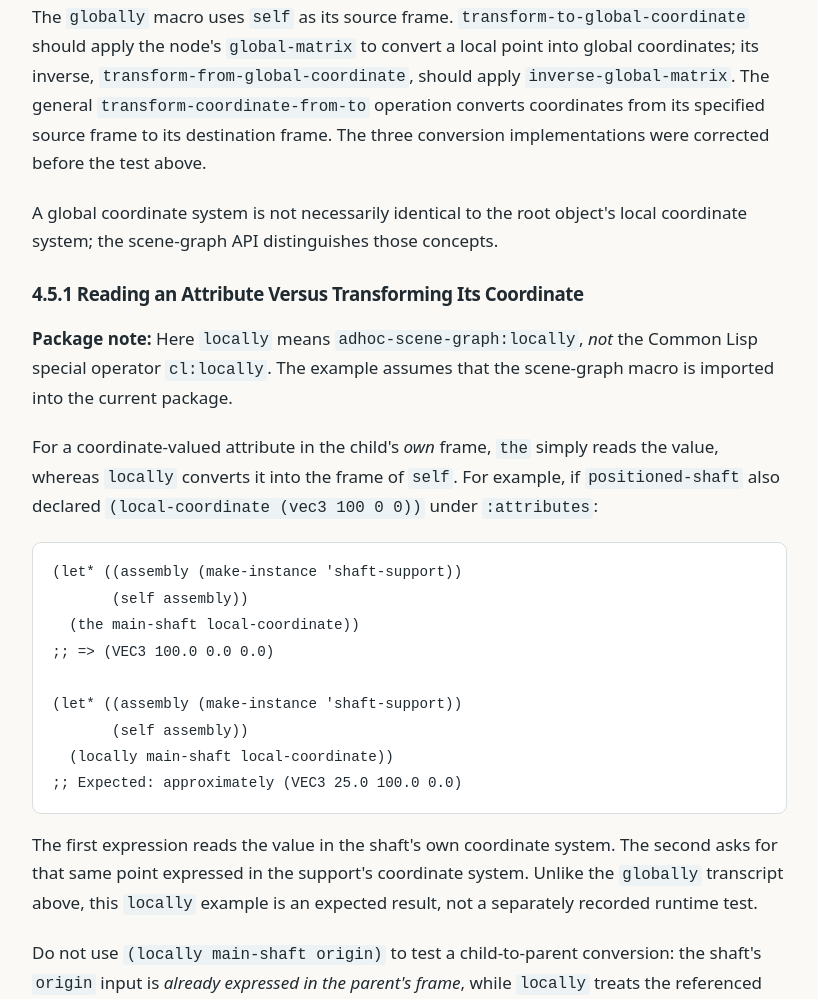
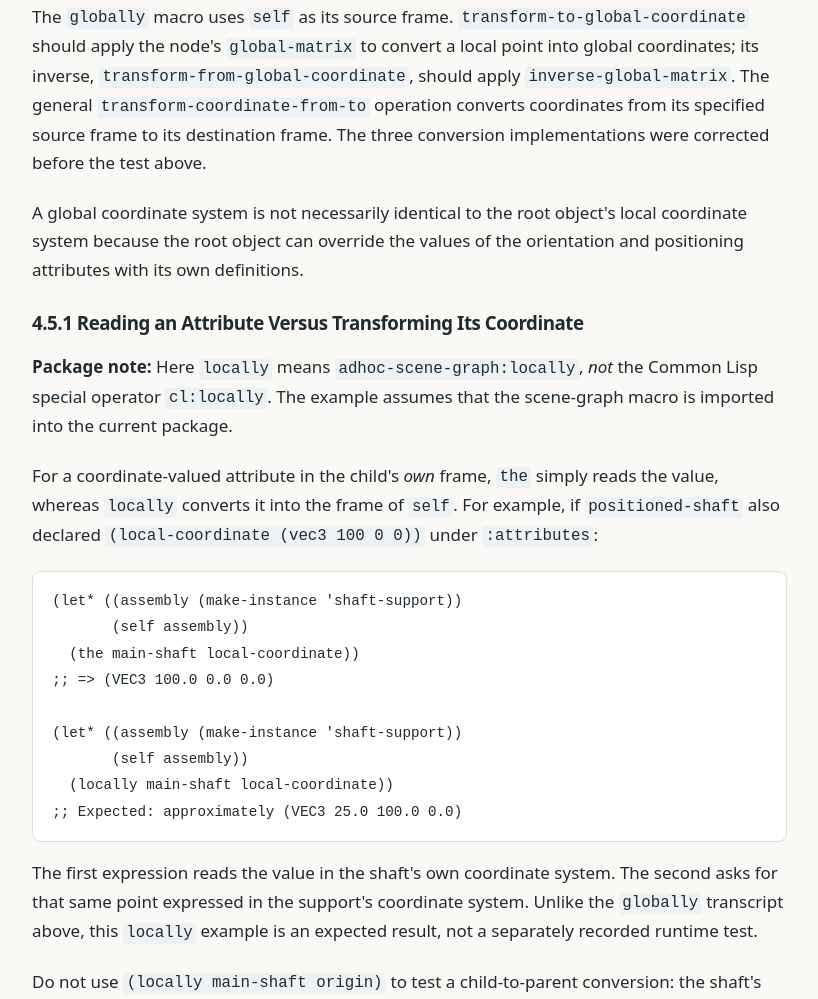
Before and after one commit to awolven1973/regen-guide, a plain HTML site: page chapters/04-spatial-organization.html in a window 1280 px wide. Shown: the part 5192-6191 px from the top of the page, without its empty margins (381-1199 px from the left). Drawn offline with Linux system fonts and the light colour scheme.

Commit message:
Clarify root-object global coordinate semantics in Chapter 4

```diff
--- a/chapters/04-spatial-organization.html
+++ b/chapters/04-spatial-organization.html
@@ -81,7 +81,7 @@
 <pre class="code"><code>;; The globally macro expands to:
 (transform-to-global-coordinate (vec3 100 0 0) self)</code></pre>
 <p>The <code>globally</code> macro uses <code>self</code> as its source frame. <code>transform-to-global-coordinate</code> should apply the node's <code>global-matrix</code> to convert a local point into global coordinates; its inverse, <code>transform-from-global-coordinate</code>, should apply <code>inverse-global-matrix</code>. The general <code>transform-coordinate-from-to</code> operation converts coordinates from its specified source frame to its destination frame. The three conversion implementations were corrected before the test above.</p>
-<p>A global coordinate system is not necessarily identical to the root object's local coordinate system; the scene-graph API distinguishes those concepts.</p>
+<p>A global coordinate system is not necessarily identical to the root object's local coordinate system because the root object can override the values of the orientation and positioning attributes with its own definitions.</p>
 <h3 id="4-5-1">4.5.1 Reading an Attribute Versus Transforming Its Coordinate</h3>
 <p><strong>Package note:</strong> Here <code>locally</code> means <code>adhoc-scene-graph:locally</code>, <em>not</em> the Common Lisp special operator <code>cl:locally</code>. The example assumes that the scene-graph macro is imported into the current package.</p>
 <p>For a coordinate-valued attribute in the child's <em>own</em> frame, <code>the</code> simply reads the value, whereas <code>locally</code> converts it into the frame of <code>self</code>. For example, if <code>positioned-shaft</code> also declared <code>(local-coordinate (vec3 100 0 0))</code> under <code>:attributes</code>:</p>
```
